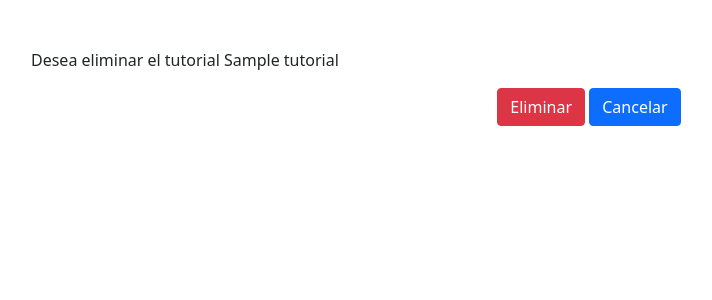
After one commit to andresFLZ/Rest-api, a Django app: page /eliminar/1/ in a window 1280 px wide. The commit adds this page. Shown: the top 300 px of the page, without its empty margins (51-763 px from the left). Run offline with Django 4.2, Linux system fonts and the light colour scheme; tables that the repository leaves empty hold one stand-in row (values such as "Sample post").

Commit message:
Se creo la vista donde se elimina un tutorial

```diff
--- /dev/null
+++ b/API_REST/tutorial/templates/tutorial/tutorial_confirm_delete.html
@@ -0,0 +1,12 @@
+{% extends "tutorial/base.html" %}
+
+{% block content %}
+<form method="post">
+    {% csrf_token %}
+    <p>Desea eliminar el tutorial {{ object }}</p>
+    <div class="text-center">
+        <button type="submit" class="btn btn-danger">Eliminar</button>
+        <button type="button" class="btn btn-primary" onclick="window.location.href = '{% url 'tutorial:Tutoriales' %}'">Cancelar</button>
+    </div>
+</form>
+{% endblock %}
--- a/API_REST/tutorial/templates/tutorial/tutorial_form.html
+++ b/API_REST/tutorial/templates/tutorial/tutorial_form.html
@@ -9,7 +9,7 @@
 
         <div>
             <button type="submit" class="btn btn-success">Guardar</button>
-            <button type="button" class="btn btn-danger" >Cancelar</button>
+            <button type="button" class="btn btn-danger" onclick="window.location.href = '{% url 'tutorial:Tutoriales' %}'">Cancelar</button>
         </div>
     </form>
 {% endblock %}
--- a/API_REST/tutorial/templates/tutorial/tutorial_list.html
+++ b/API_REST/tutorial/templates/tutorial/tutorial_list.html
@@ -37,7 +37,7 @@
                             <td>{{ detalle.usuario_creador }}</td>
                             <td>{{ detalle.dia_creacion }}</td>
                             <td><button type="button" class="btn btn-success align-items-center" onclick="window.location.href = '{% url 'tutorial:Editar' tutorial.id_tutorial %}'">Editar</button></td>
-                            <td><button type="button" class="btn btn-danger">Eliminar</button></td>
+                            <td><button type="button" class="btn btn-danger" onclick="window.location.href = '{% url 'tutorial:Eliminar' tutorial.id_tutorial %}'">Eliminar</button></td>
                         </tr>
                     {% endif %}
                 {% endfor %}
--- a/API_REST/tutorial/urls.py
+++ b/API_REST/tutorial/urls.py
@@ -1,9 +1,10 @@
 from django.urls import path
-from .views import TutorialList, TutorialCreate, TutorialUpdate
+from .views import TutorialList, TutorialCreate, TutorialUpdate, TutorialDelete
 
 app_name = 'tutorial'
 urlpatterns = [
     path('', TutorialList.as_view(), name='Tutoriales'), # Url donde se podran ver listados los tutoriales
     path('nuevo/', TutorialCreate.as_view(), name='Crear'), # Url donde se podran ver listados los tutoriales
     path('editar/<int:pk>/', TutorialUpdate.as_view(), name='Editar'), # Url donde se podran modificar los tutoriales
+    path('eliminar/<int:pk>/', TutorialDelete.as_view(), name='Eliminar'), # Url donde se podran eliminar los tutoriales
 ]
--- a/API_REST/tutorial/views.py
+++ b/API_REST/tutorial/views.py
@@ -1,7 +1,7 @@
 from typing import Any
 from django import http
 from django.http import HttpRequest, HttpResponse, HttpResponseRedirect
-from django.views.generic import ListView, CreateView, UpdateView
+from django.views.generic import ListView, CreateView, UpdateView, DeleteView
 from django.urls import reverse_lazy
 import random
 from .forms import TutorialForm
@@ -51,7 +51,16 @@ class TutorialCreate(CreateView):
             return self.render_to_response(self.get_context_data(form=form))
 
 class TutorialUpdate(UpdateView):
+    # Vista encargada de mostrar el formulario de modificación de un tutorial
+
     model = Tutorial
     template_name = 'tutorial/tutorial_form.html'
     form_class = TutorialForm
     success_url = reverse_lazy('tutorial:Tutoriales')
+
+class TutorialDelete(DeleteView):
+    # Vista encargada de mostrar la confirmación de eliminación de un tutorial
+
+    model = Tutorial
+    template_name = 'tutorial/tutorial_confirm_delete.html'
+    success_url = reverse_lazy('tutorial:Tutoriales')
```
